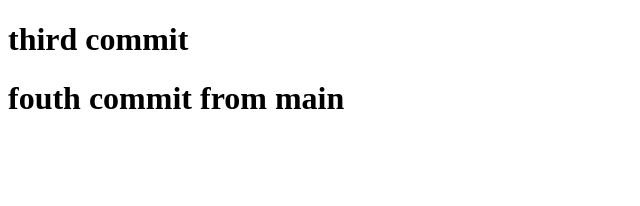
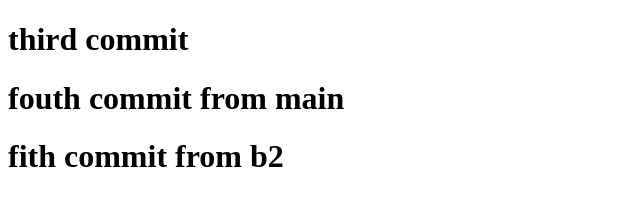
Before and after one commit to OALEA24/first-project, a plain HTML site: page index.html in a window 1280 px wide. Shown: the whole page, without its empty margins (0-640 px from the left). Drawn offline with Linux system fonts and the light colour scheme.

Commit message:
fith commit from b2

```diff
--- a/index.html
+++ b/index.html
@@ -11,6 +11,7 @@
 
 <h1>third commit</h1>
 <h1>fouth commit from main</h1>
+<h1>fith commit from b2</h1>
 
 
 
```
